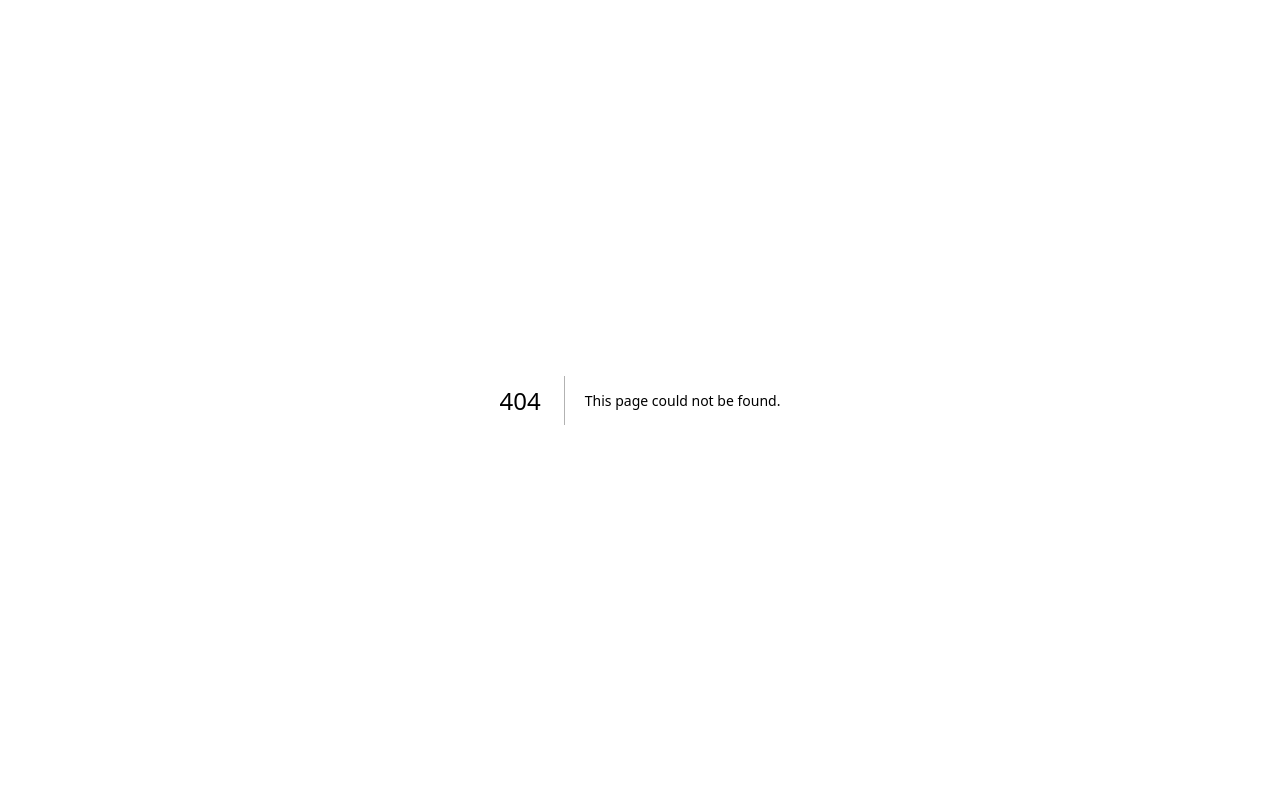
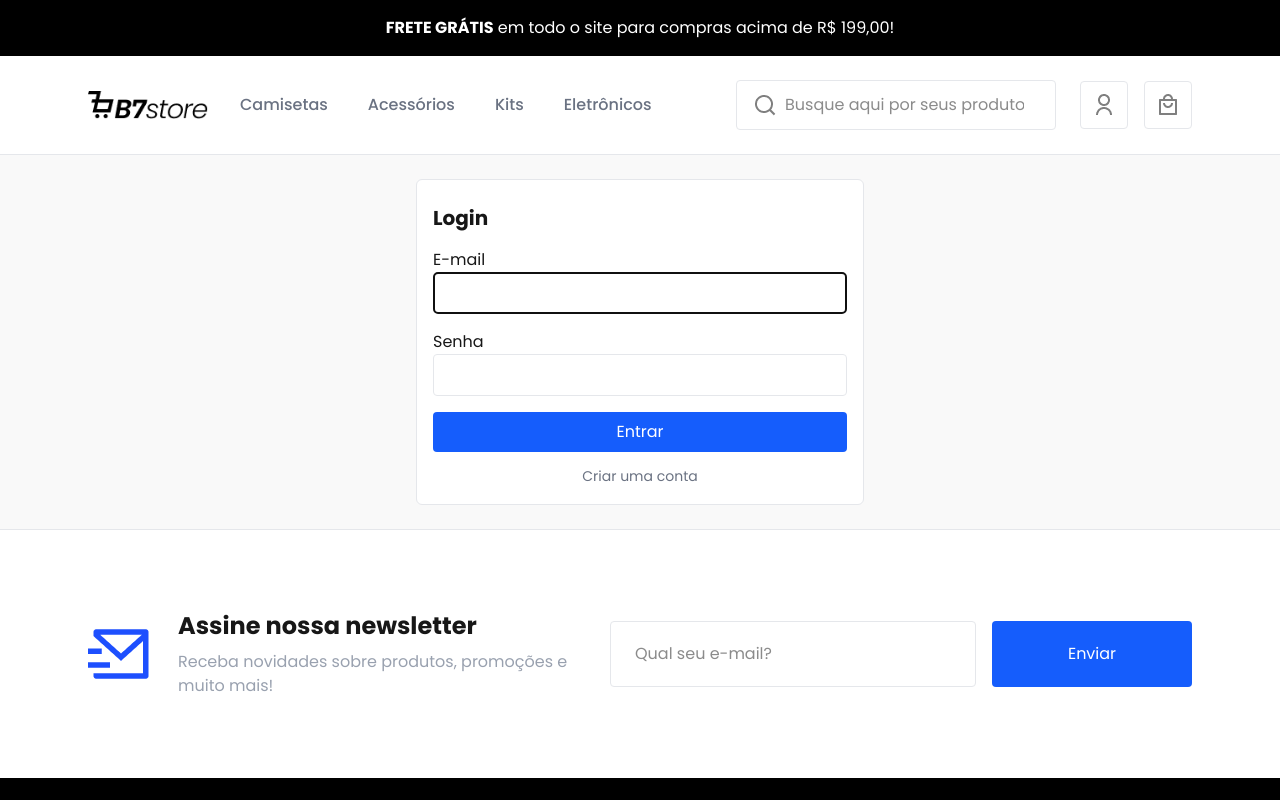
Before and after one commit to Nixwzy/b7store, a Next.js app: page /login in a window 1280 px wide. Before the commit this address had no page. Shown: the top 800 px of the page. Built offline with nearby package versions, Linux system fonts and the light colour scheme; no server answers.

Commit message:
feat(auth): implement login form with zod

```diff
--- /dev/null
+++ b/src/app/(site)/login/page.tsx
@@ -0,0 +1,9 @@
+import { LoginForm } from '@/components/auth/login-form';
+
+export default function Page() {
+  return (
+    <div className="max-w-md mx-auto">
+      <LoginForm />
+    </div>
+  );
+}
--- /dev/null
+++ b/src/components/auth/login-form.tsx
@@ -0,0 +1,100 @@
+'use client';
+import { useAuthStore } from '@/store/auth';
+import Link from 'next/link';
+import { FormEvent, ChangeEvent, useState, useTransition } from 'react';
+import { z } from 'zod';
+
+// TODO: Eliminar código deprecado (React.FormEvent, parâmetros do zod)
+// TODO: Mover código de validação para um hook separado (useLoginForm) e usar o zod resolver do react-hook-form
+
+const schema = z.object({
+  email: z.email({ message: 'E-mail inválido' }),
+  password: z
+    .string()
+    .min(6, { message: 'A senha deve conter no mínimo 6 caracteres' }),
+});
+
+type ErrorStructure = {
+  email?: string;
+  password?: string;
+  form?: string;
+};
+
+export const LoginForm = () => {
+  const [form, setForm] = useState({
+    email: '',
+    password: '',
+  });
+  const [errors, setErrors] = useState<ErrorStructure>({});
+  const [pending, startTransition] = useTransition();
+  const authStore = useAuthStore();
+
+  const handleChange = (e: ChangeEvent<HTMLInputElement>) => {
+    const { name, value } = e.target;
+    setForm((prev) => ({ ...prev, [name]: value }));
+  };
+
+  const handleSubmit = (e: FormEvent) => {
+    e.preventDefault();
+  };
+
+  return (
+    <form
+      onSubmit={handleSubmit}
+      className="bg-white border border-gray-200 p-4 rounded-md"
+    >
+      <h2 className="text-xl font-bold mt-2 mb-4">Login</h2>
+      <div className="mb-4">
+        <label className="mb-1" htmlFor="email">
+          E-mail
+        </label>
+        <input
+          autoFocus
+          type="email"
+          name="email"
+          value={form.email}
+          onChange={handleChange}
+          className="w-full border border-gray-200 rounded px-3 py-2"
+          disabled={pending}
+        />
+        {errors.email && (
+          <div className="text-red-500 text-sm mt-1">{errors.email}</div>
+        )}
+      </div>
+      <div className="mb-4">
+        <label className="mb-1" htmlFor="password">
+          Senha
+        </label>
+        <input
+          type="password"
+          name="password"
+          value={form.password}
+          onChange={handleChange}
+          className="w-full border border-gray-200 rounded px-3 py-2"
+          disabled={pending}
+        />
+        {errors.password && (
+          <div className="text-red-500 text-sm mt-1">{errors.password}</div>
+        )}
+      </div>
+      <button
+        type="submit"
+        className="w-full bg-blue-600 text-white py-2 rounded cursor-pointer hover:bg-blue-700 transition-colors disabled:bg-gray-400 disabled:cursor-not-allowed"
+        disabled={pending}
+      >
+        {pending ? 'Entrando...' : 'Entrar'}
+      </button>
+      {errors.form && (
+        <div className="text-red-500 text-sm mt-1">{errors.form}</div>
+      )}
+      <div className="text-center mt-3">
+        <Link
+          href="/register"
+          className="text-gray-500 text-sm hover:text-blue-700 transition-colors hover:underline"
+        >
+          Criar uma conta
+        </Link>
+      </div>
+    </form>
+  );
+};
```
